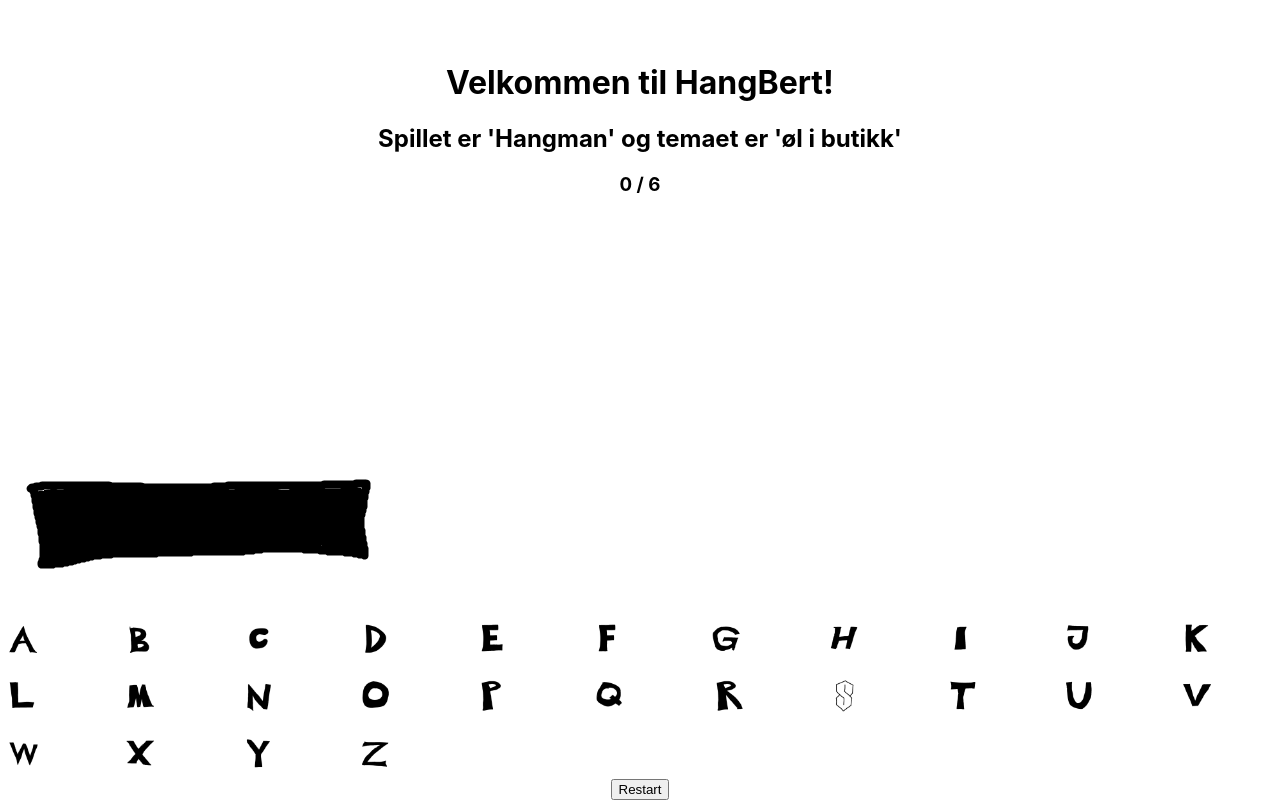
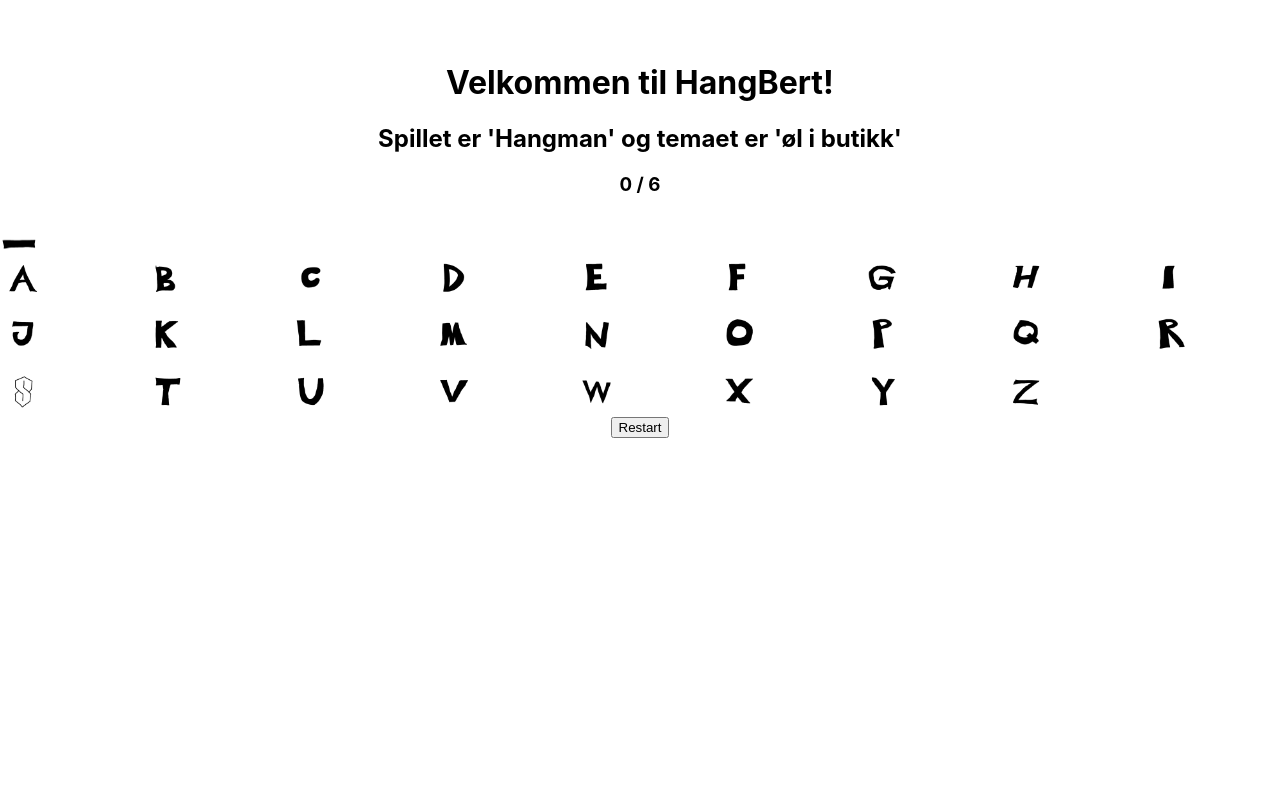
Before and after one commit to AlbiDota/react-bert, a React (Create React App) app: page /Spill in a window 1280 px wide. Shown: the part 683-1483 px from the top of the page. After the commit the page ends 1121 px from the top, so only its background shows below. Built offline with nearby package versions, Linux system fonts and the light colour scheme.

Commit message:
resized game letters and 'fixed' letter grid

```diff
--- a/src/components/HangBertJS/HangBert.css
+++ b/src/components/HangBertJS/HangBert.css
@@ -1,5 +1,10 @@
 .grid-container {
     display: grid;
-    grid-template-columns: repeat(auto-fit, minmax(100px, 1fr));
-    gap: 10px;
+    grid-template-columns: repeat(9, 1fr); /* 3 equal columns */
+    gap: 0.6rem; /* Space between grid items */
 }
+
+.spillBokstaver img{
+    width: 3%;
+    height: auto;
+}
--- a/src/components/HangBertJS/HangBert.jsx
+++ b/src/components/HangBertJS/HangBert.jsx
@@ -27,12 +27,12 @@ const BilderSomTekst = ({ ord0 , tidligereGjett }) => { //setter inn ord0 som pa
     };
 
     return (
-        <div style={{display: "flex", gap: "1rem",}}>
+        <div className="spillBokstaver" style={{display: "flex", gap: "1rem",}}>
             {ord0.split("").map((bokstav, index) =>
                 bokstav === " " ? (
                     <span key={index} style={{width: "1rem"}}/>
                     ) : tidligereGjett.includes(bokstav) ? (
-                        <img key = {index} src={getBokstavPNG(bokstav)} alt={bokstav}/>
+                        <img key={index} src={getBokstavPNG(bokstav)} alt={bokstav}/>
                     ) : (
                         <img key={index} src="/alfabet/0_strek.png" alt="_" />
                     )
@@ -90,6 +90,7 @@ export default function HangBert() {
                         margin: "0.5rem",cursor:"pointer",width:"2rem",
                         opacity: tidligereGjett.includes(bokstav) ? 0.5 : 1,
                     }}
+                    id = {bokstav}
                     />
                 ))}
            </div>
```
